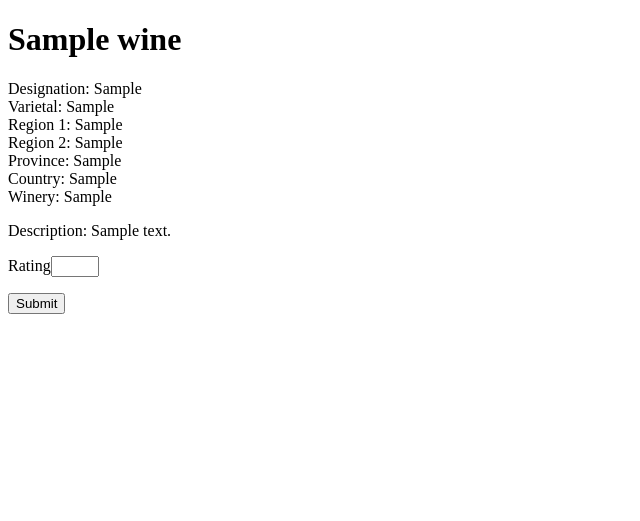
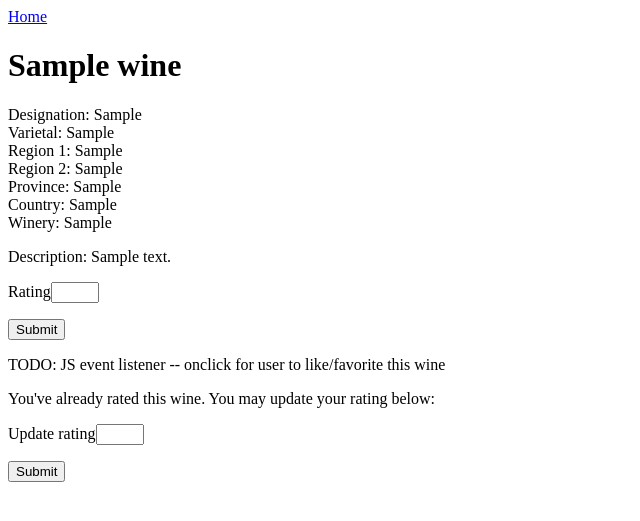
Before and after one commit to lyndabanh/Hackbright-Capstone-Topnote, a Flask app: page /wines/1 in a window 1280 px wide. Shown: the top 521 px of the page, without its empty margins (0-640 px from the left). Run offline with Flask 2, Linux system fonts and the light colour scheme; the visitor is signed in with stand-in values (Sample User, id 1); tables that the repository leaves empty hold one stand-in row (values such as "Sample post").

Commit message:
Logged in user able to rate a wine and update wine rating. Wine details page shows all user ratings and average of rated wines. Home page shows name of logged in user.

```diff
--- a/crud.py
+++ b/crud.py
@@ -45,6 +45,20 @@ def rating(user, wine, rating):
     db.session.commit()
 
     return rating
+
+
+def update_rating(user, wine, rating):
+    """User updates a previously rated wine."""
+
+    #query for the object (user and wine_id)
+    current_rating = Rating.query.filter(Rating.user==user, Rating.wine==wine).first()
+    #reassign the rating attribute of that rating
+    current_rating.rating = rating
+    #then potentially need to: commit, may need to add to session before committing
+    db.session.merge(current_rating)
+    db.session.commit()
+
+    return current_rating
 
 
 def favorite(user, wine, favorite):
@@ -104,6 +118,21 @@ def get_ratings_by_wine_id(wine_id):
     return Rating.query.filter(Rating.wine_id==wine_id).all()
 
 
+# def get_ratings_by_user_id(user_id):
+
+#     return Rating.query.filter(Rating.user_id==user_id).all()
+
+
+def get_rating_by_user_id(user_id):
+
+    return Rating.query.filter(Rating.user_id==user_id).first()
+
+
+def get_rating_by_user_id_and_wine_id(user_id, wine_id):
+
+    return Rating.query.filter(Rating.user_id==user_id, Rating.wine_id==wine_id).all()
+    #return Rating.query.filter(Rating.user_id==user_id, Rating.wine_id==wine_id).first()
+
 if __name__ == '__main__':
     from server import app
     connect_to_db(app)
--- a/model.py
+++ b/model.py
@@ -61,7 +61,7 @@ class Rating(db.Model):
     wine = db.relationship('Wine')
 
     def __repr__(self):
-        return f'<Rating rating_id={self.rating_id} rating={self.rating}>'
+        return f'<Rating rating_id={self.rating_id} rating={self.rating} user_id={self.user_id} wine_id={self.wine_id}>'
 
 
 class Favorite(db.Model):
--- a/server.py
+++ b/server.py
@@ -10,7 +10,6 @@ app = Flask(__name__)
 app.secret_key = "dev"
 app.jinja_env.undefined = StrictUndefined
 
-# Routes and view functions go here
 
 @app.route('/')
 def homepage():
@@ -18,46 +17,9 @@ def homepage():
 
     # print(dir(session))
     # print(help(session.clear))
+    user = crud.get_user_by_id(session['user_id'])
 
-    return render_template('homepage.html')
-
-
-@app.route('/wines')
-def all_wines():
-    """Display all wines."""
-
-    wines = crud.all_wines()
-
-    return render_template('all_wines.html', wines=wines)
-
-
-@app.route('/wines/<wine_id>')
-def wine_by_id(wine_id):
-
-    wine = crud.get_wine_by_id(wine_id)
-    #Query to see if current user whose logged in already rated this wine
-    #If the user already rated this wine, add an if conditional to the html page (similar to if logged in)
-    #In the html page, include a message that says you've already rated this and give option to update/edit your rating
-    #Render update rating form. Can either update rating or delete that rating row from your table and create a new rating.
-
-    return render_template('wine_details.html', wine=wine)
-
-
-@app.route('/users')
-def all_users():
-    """Display all users."""
-
-    users = crud.all_users()
-
-    return render_template('all_users.html', users=users)
-
-
-@app.route('/users/<user_id>')
-def user_by_id(user_id):
-
-    user = crud.get_user_by_id(user_id)
-
-    return render_template('user_details.html', user=user)
+    return render_template('homepage.html', user=user)
 
 
 @app.route('/users', methods=['POST'])
@@ -89,12 +51,17 @@ def log_in():
 
     user = crud.get_user_by_email(email)
 
-    if password == user.password:
-        session['user_id'] = user.user_id
-        flash('Logged in!')
+    if user:
+
+        if password == user.password:
+            session['user_id'] = user.user_id
+            flash('Logged in!')
+
+        else:
+            flash('Incorrect password. Unable to log in.')
 
     else:
-        flash('Incorrect password. Unable to log in.')
+        flash('No account associated with that email address.')
 
     return redirect('/')
 
@@ -116,7 +83,37 @@ def log_out():
     return redirect('/')
 
 
-@app.route('/wines/<wine_id>/ratings', methods=['POST'])
+@app.route('/wines')
+def all_wines():
+    """Display all wines."""
+
+    wines = crud.all_wines()
+
+    return render_template('all_wines.html', wines=wines)
+
+
+@app.route('/wines/<int:wine_id>')
+def wine_by_id(wine_id):
+
+    wine = crud.get_wine_by_id(wine_id)
+
+    #Query to see if current user whose logged in already rated this wine
+    #If the user already rated this wine, add an if conditional to the html page
+    #In the html page, include a message that says you've already rated this and give option to update/edit your rating
+    #Render update rating form
+
+    if session:
+        user_id = session['user_id']
+        user = crud.get_user_by_id(user_id)
+        current_users_rating = crud.get_rating_by_user_id_and_wine_id(user_id, wine_id)
+        return render_template('wine_details.html', wine_id=wine_id, wine=wine, user_id=user_id, user=user, current_users_rating=current_users_rating)
+
+    else:
+        return render_template('wine_details.html', wine_id=wine_id, wine=wine)
+
+
+#can specify multiple methods under methods. Would need to conditionally check if method POST or GET for ex)
+@app.route('/wines/<int:wine_id>/ratings', methods=['POST'])
 def create_rating(wine_id):
 
     user = crud.get_user_by_id(session['user_id'])
@@ -124,25 +121,80 @@ def create_rating(wine_id):
     rating = request.form.get('rating')
 
     crud.rating(user, wine, rating)
+
     ratings = crud.get_ratings_by_wine_id(wine_id)
 
-    return render_template('/wine_ratings.html', wine=wine, ratings=ratings)
+    #add ratings to a list  #list comprehension
+    list_of_ratings = []
+    for rating in ratings:
+        list_of_ratings.append(rating.rating)
 
-# or rewrite crud rating() function to take wine_id, and user_id arguments insteads of objects
+    print(list_of_ratings)
+
+    #calculate average and round to tenth
+    average = sum(list_of_ratings)/len(list_of_ratings)
+    average = round(average,1)
+
+    print(average)
+
+    return render_template('/wine_ratings.html', user=user, wine=wine, average=average)
 
 
-# @app.route('/wines/<wine_id>/update_ratings', methods=['POST'])
-# def update_rating(wine_id):
+#JS put request. Update the methods, so that it's diff than the function above.
+@app.route('/wines/<int:wine_id>/ratings/update', methods=['POST'])
+def update_rating(wine_id):
 
-#     user = crud.get_user_by_id(session['user_id'])
-#     wine = crud.get_wine_by_id(wine_id)
-#     rating = request.form.get('rating')
+    user = crud.get_user_by_id(session['user_id'])
+    wine = crud.get_wine_by_id(wine_id)
+    rating = request.form.get('new_rating')
 
-#     **crud.update_rating .... (user, wine, rating)
-        #find current rating and update it
-#     ratings = crud.get_ratings_by_wine_id(wine_id)
+    crud.update_rating(user, wine, rating)
 
-#     return render_template('/wine_ratings.html', wine=wine, ratings=ratings)
+    ratings = crud.get_ratings_by_wine_id(wine_id)
+
+
+    #add ratings to a list  #list comprehension
+    list_of_ratings = []
+    for rating in ratings:
+        list_of_ratings.append(rating.rating)
+
+    print(list_of_ratings)
+
+    #calculate average and round to tenth
+    average = sum(list_of_ratings)/len(list_of_ratings)
+    average = round(average,1)
+
+    return render_template('/wine_ratings.html', user=user, wine=wine, average=average)
+
+
+@app.route('/users')
+def all_users():
+    """Display all users."""
+
+    users = crud.all_users()
+
+    return render_template('all_users.html', users=users)
+
+
+@app.route('/users/<user_id>')
+def user_by_id(user_id):
+
+    user = crud.get_user_by_id(user_id)
+
+    return render_template('user_details.html', user=user)
+
+
+
+
+
+@app.route('/home')
+def redirect_home():
+    """Redirect to homepage."""
+
+    return redirect('/')
+
+
+
 
 
 if __name__ == "__main__":
--- a/templates/all_users.html
+++ b/templates/all_users.html
@@ -1,6 +1,8 @@
 {% extends 'base.html' %}
 {% block title %}All Users{% endblock %}
 {% block body %}
+    <a href="/home">Home</a>
+    <div></div>
     <hi>All Users</hi>
 
     <ul>
--- a/templates/all_wines.html
+++ b/templates/all_wines.html
@@ -1,6 +1,8 @@
 {% extends 'base.html' %}
 {% block title %}All Wines{% endblock %}
 {% block body %}
+    <a href="/home">Home</a>
+    <div></div>
     <hi>All Wines</hi>
 
     <ul>
--- a/templates/homepage.html
+++ b/templates/homepage.html
@@ -2,7 +2,7 @@
 {% block title %}My Cellar{% endblock %}
 
 {% block body %}
-    <h1>Welcome!</h1>
+    <h1>Welcome! {{ user.name }}</h1>
 
     <h2>Navigation</h2>
     <ul>
--- a/templates/wine_details.html
+++ b/templates/wine_details.html
@@ -3,6 +3,8 @@
 {% block title %}{{ wine.title }} - Details{% endblock %}
 
 {% block body %}
+<a href="/home">Home</a>
+<div></div>
 <h1>{{ wine.title }}</h1>
 
 <p>
@@ -28,11 +30,29 @@
       <input type="submit">
     </p>
   </form>
+
+  <p>TODO: JS event listener -- onclick for user to like/favorite this wine</p>
+
+    {% if current_users_rating %}
+      <p>You've already rated this wine. You may update your rating below:</p>
+      <form action="/wines/{{ wine.wine_id }}/ratings/update" method="POST">
+        <p>
+          Update rating<input type="number" min="0" max=5 name="new_rating">
+        </p>
+
+        <p>
+          <input type="submit">
+        </p>
+      </form>
+    {% endif %}
+  </p>
 {% endif %}
+
 
 {% if not 'user_id' in session %}
   <p>
-    Log in to rate this wine! (Login on homepage)
+    <div>Log in to rate this wine!</div>
+    <div>(Login on homepage)</div>
   </p>
 {% endif %}
 
```
Also changed, not shown: templates/user_details.html (+15 -1 lines), templates/wine_ratings.html (+5 -6 lines), 1 other file.
